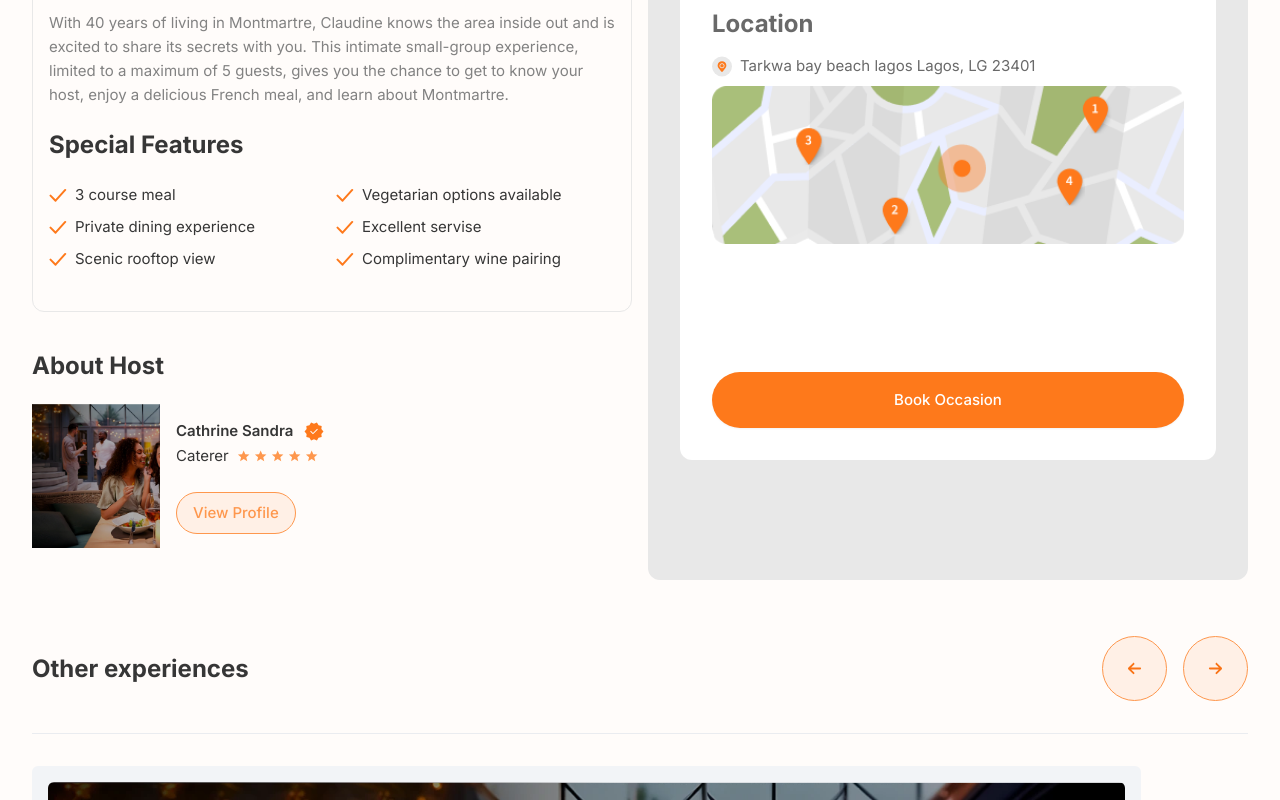
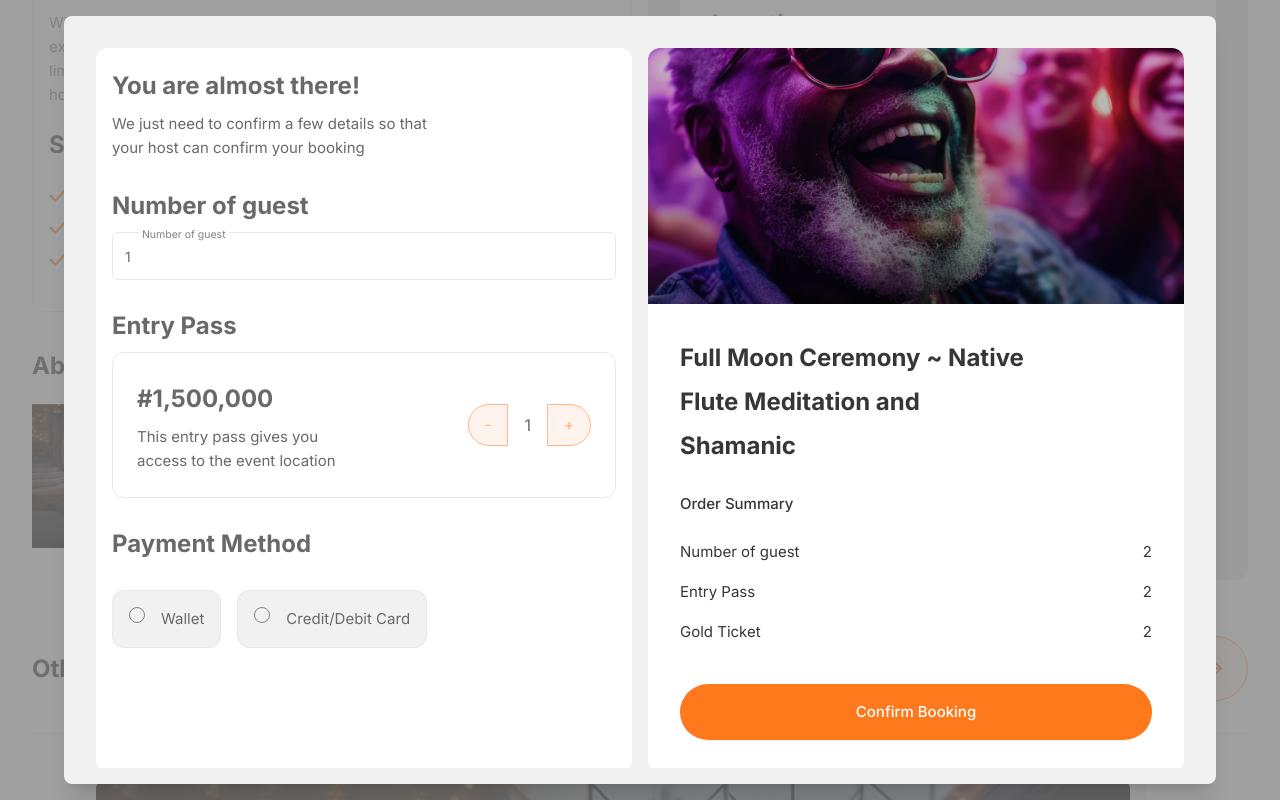
Before and after one commit to BalogunVictor/hostgada-frontend-app, a Next.js app: page /event/1 in a window 1280 px wide. Both pictures are taken after a click on the button "Book Occasion". Shown: the part 928-1728 px from the top of the page. Built offline with nearby package versions, Linux system fonts and the light colour scheme.

Commit message:
events modal

```diff
--- a/src/app/event/[id]/page.tsx
+++ b/src/app/event/[id]/page.tsx
@@ -3,7 +3,7 @@
 import { CheckIcon, RadioIcon, VerifiedIcon } from '@asset/icons';
 import LocationIcon from '@asset/icons/LocationIcon';
 import StarIcon from '@asset/icons/StarIcon';
-import { landingPage, MapImage } from '@asset/images';
+import { landingPage, MapImage, OnboardingOne } from '@asset/images';
 import { responsive } from '@components/BreakPoints';
 import EventCard from '@components/EventCard';
 import Footer from '@components/Footer';
@@ -24,6 +24,7 @@ import Events from 'src/dummyEvents.json';
 import { useWindowSize } from 'src/hooks/useWindowSize';
 import Motion from 'src/layout/motion';
 import Pages from 'src/routes/page.routes';
+import { Modal } from '@ui/Modal';
 import specialFeatures from '../../../dummyFeatures.json';
 
 interface EventProps {
@@ -47,6 +48,7 @@ export default function EventPage({ params }: EventPageProps) {
   const FoundItem = Events.find((event: EventProps) => event.id === numericId);
   const { width } = useWindowSize();
   const [guestCount, setGuestCount] = useState<number>(1);
+  const [isModalOpen, setIsModalOpen] = useState(false);
 
   const carouselRef = useRef<any>(null);
 
@@ -81,12 +83,116 @@ export default function EventPage({ params }: EventPageProps) {
   const decrementGuestCount = () =>
     setGuestCount((prev) => Math.max(1, prev - 1));
 
+  const openModal = () => setIsModalOpen(true);
+  const closeModal = () => setIsModalOpen(false);
+
   return (
     <Motion>
+      <Modal
+        className="m-5 h-fit !max-w-6xl"
+        isOpen={isModalOpen}
+        onClose={closeModal}
+      >
+        <div className="flex gap-4 sm:p-4">
+          <div className="flex-1 hidden sm:flex ">
+            <div className="w-full space-y-6 !text-gray-600 bg-white rounded-xl p-4">
+              <HeaderText
+                header="You are almost there!"
+                subtext="We just need to confirm a few details so that your host can confirm your booking "
+              />
+
+              <div className="space-y-1">
+                <HeaderText header="Number of guest" className="text-h4" />
+                <Input
+                  type="number"
+                  label="Number of guest"
+                  value={guestCount.toString()}
+                  onChange={handleGuestCountChange}
+                  disabled
+                />
+              </div>
+              <div className="space-y-1">
+                <HeaderText header="Entry Pass" className="text-h4" />
+                <div className="border border-gray-300 w-full rounded-xl">
+                  <div className="flex justify-between p-6">
+                    <HeaderText
+                      header="#1,500,000"
+                      subtext="This entry pass gives you access to the event location"
+                      className="text-h4 w-1/2"
+                    />
+                    <div className="flex items-center gap-2">
+                      <Button
+                        size="sm"
+                        kinds="tertiary"
+                        className="!rounded-r-none"
+                        onClick={decrementGuestCount}
+                        disabled
+                      >
+                        -
+                      </Button>
+                      <span className="px-2">{guestCount}</span>
+                      <Button
+                        size="sm"
+                        kinds="tertiary"
+                        className="!rounded-l-none"
+                        onClick={incrementGuestCount}
+                        disabled
+                      >
+                        +
+                      </Button>
+                    </div>
+                  </div>
+                </div>
+              </div>
+              <HeaderText header="Payment Method" />
+              <div className="flex gap-4 pb-20">
+                <div className="flex gap-4 item-center bg-gray-50 border border-gray-300 p-4 rounded-xl">
+                  <RadioIcon />
+                  <BodyText>Wallet</BodyText>
+                </div>
+                <div className="flex gap-4 bg-gray-50 border border-gray-300 rounded-xl p-4">
+                  <RadioIcon />
+                  <BodyText>Credit/Debit Card</BodyText>
+                </div>
+              </div>
+            </div>
+          </div>
+          <div className="flex-1 bg-white rounded-xl">
+            <div className="w-full space-y-6">
+              <Image
+                src={OnboardingOne}
+                alt="event image"
+                className="w-full max-h-64 rounded-t-xl object-cover"
+              />
+            </div>
+            <div className="space-y-4 p-4 sm:p-8">
+              <HeaderText
+                header="Full Moon Ceremony ~ Native Flute Meditation and Shamanic"
+                className="!w-full"
+              />
+              <BodyText className="text-p2 py-2">Order Summary</BodyText>
+              <div className="flex items-center justify-between">
+                <BodyText>Number of guest</BodyText>
+                <BodyText>2</BodyText>
+              </div>
+              <div className="flex items-center justify-between">
+                <BodyText>Entry Pass </BodyText>
+                <BodyText>2</BodyText>
+              </div>
+              <div className="flex items-center justify-between">
+                <BodyText>Gold Ticket</BodyText>
+                <BodyText>2</BodyText>
+              </div>
+              <Button onClick={openModal} size="lg" className="!w-full !mt-10">
+                Confirm Booking
+              </Button>
+            </div>
+          </div>
+        </div>
+      </Modal>
       <Header />
       <Wrapper className="sm:mt-8">
         <div className="flex flex-col md:flex-row gap-4 h-[414px]">
-          {/* First Div */}
           <div className="flex-1 flex items-center justify-center bg-gray-100 overflow-hidden">
             <Image
               src={landingPage}
@@ -95,7 +201,6 @@ export default function EventPage({ params }: EventPageProps) {
             />
           </div>
 
-          {/* Second Div */}
           <div className="flex-1 flex flex-col space-y-4">
             <div className="w-full h-[200px] overflow-hidden">
               <Image
@@ -124,10 +229,10 @@ export default function EventPage({ params }: EventPageProps) {
         </div>
         <div className="flex flex-col mt-4 sm:m-0 md:flex-row gap-4 py-4">
           <div className="flex-1">
-            <HeaderText className="!max-w-full" header={FoundItem.title} />
+            <HeaderText className="!max-w-[80%]" header={FoundItem.title} />
             <BodyText>
               Event Type{' '}
-              <span className="text-orange-700 font-semibold">
+              <span className="px-4 text-orange-700 font-semibold">
                 Kitchen Party
               </span>
             </BodyText>
@@ -263,7 +368,11 @@ export default function EventPage({ params }: EventPageProps) {
                     <Image src={MapImage} alt="map image" className="w-full" />
                     {/* <Map latitude={6.40148} longitude={3.39527} /> */}
                   </div>
-                  <Button size="lg" className="!w-full mt-32">
+                  <Button
+                    onClick={openModal}
+                    size="lg"
+                    className="!w-full mt-10 sm:mt-32"
+                  >
                     Book Occasion
                   </Button>
                 </div>
@@ -284,7 +393,7 @@ export default function EventPage({ params }: EventPageProps) {
           <hr className="text-gray-300 my-8" />
         </section>
       </Wrapper>
-      <div className="mx-4 sm:ml-6 xl:ml-8">
+      <div className="px-4 sm:pl-8 xl:pl-20">
         <Carousel
           ref={carouselRef}
           responsive={responsive}
@@ -298,7 +407,7 @@ export default function EventPage({ params }: EventPageProps) {
           ]}
         >
           {Events.map((event) => (
-            <div key={event.id} className="w-[100%] sm:w-[90%] h-[430px]">
+            <div key={event.id} className="w-[100%] sm:w-[90%] h-[400px]">
               <Link href={`${Pages.event}/${event.id}`}>
                 <EventCard {...event} />
               </Link>
```
